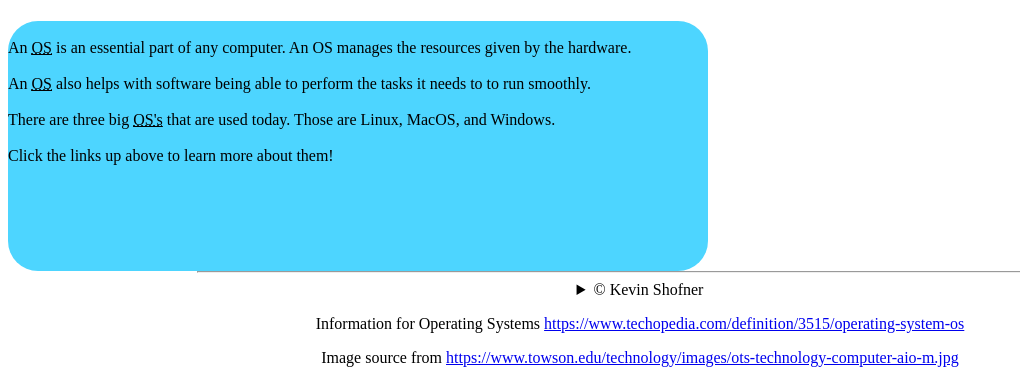
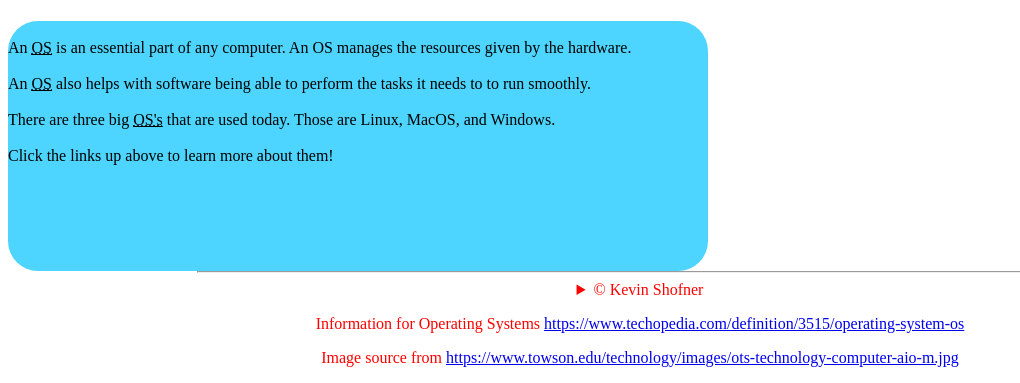
Before and after one commit to Kevin-Shofner/cst336, a PHP site: page /hw/hw1/home.html in a window 1280 px wide. Shown: the part 561-944 px from the top of the page, without its empty margins (0-1020 px from the left). Run offline with PHP 8.4, Linux system fonts and the light colour scheme.

Commit message:
css works

```diff
--- a/hw/hw1/css/styles.css
+++ b/hw/hw1/css/styles.css
@@ -49,3 +49,6 @@ floater{
     background-color:gray;
 
 }
+footer {
+    color:red;
+}
```
